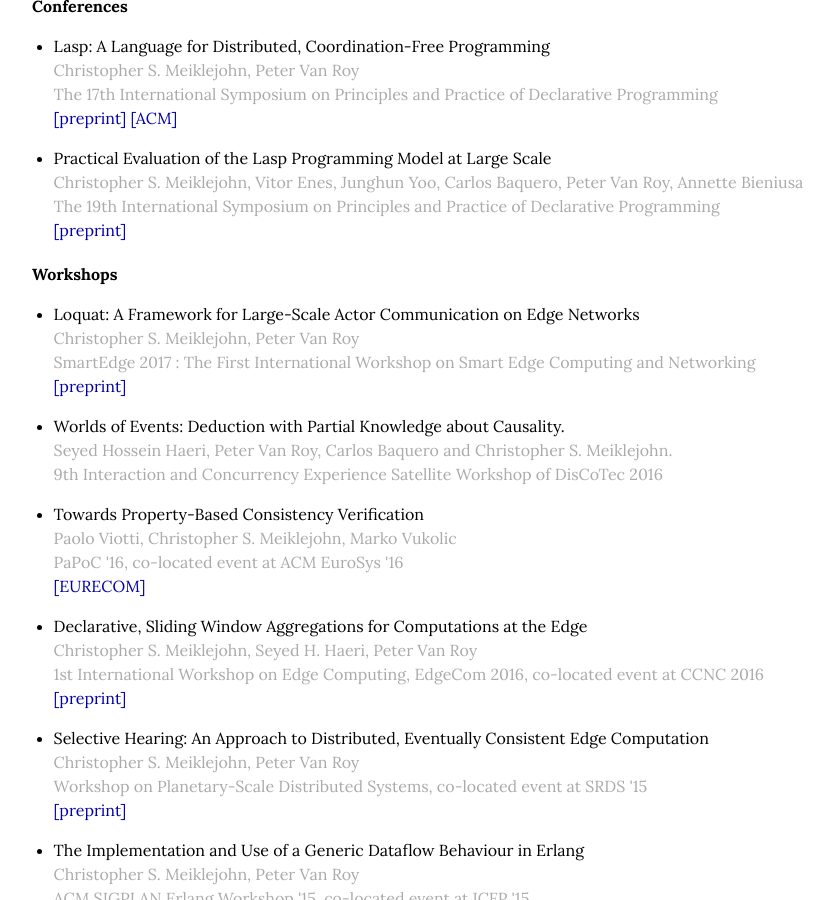
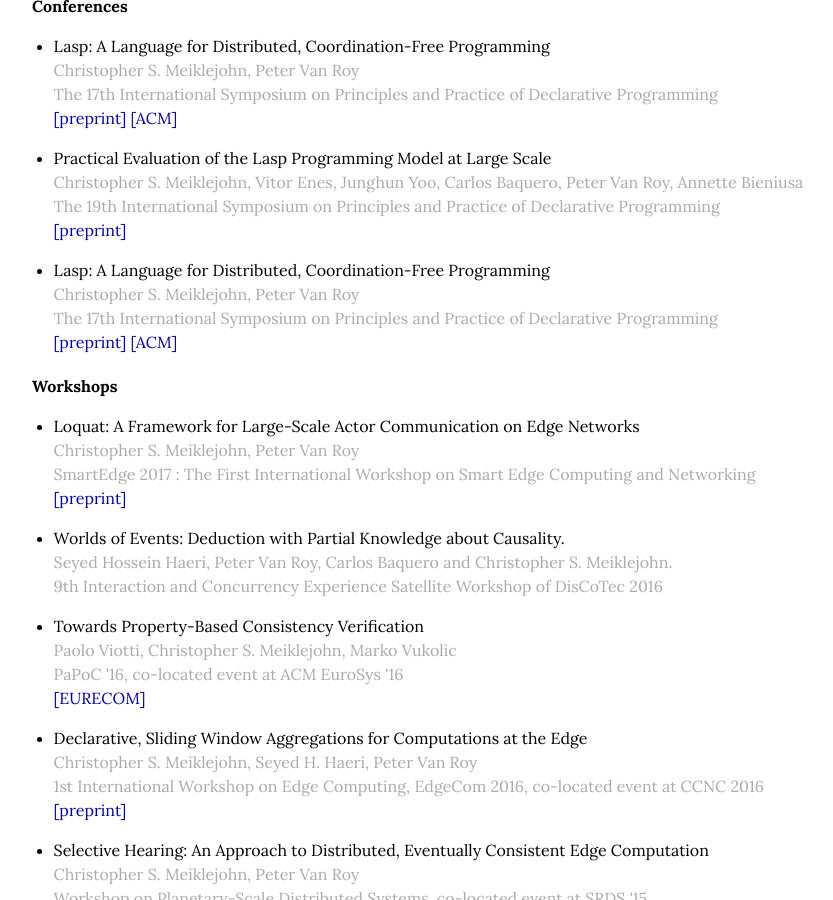
Before and after one commit to cmeiklejohn/cmeiklejohn.github.io, a Jekyll site: the page built from publications.html, in a window 1280 px wide and 900 px high, scrolled down 346 px. Shown: the whole window, without its empty margins (88-921 px from the left). Built offline with Jekyll 4.4.1, drawn with Linux system fonts in a browser that asks for light colours.

```diff
--- a/publications.html
+++ b/publications.html
@@ -36,6 +36,14 @@
         <span class="author">Christopher S. Meiklejohn, Vitor Enes, Junghun Yoo, Carlos Baquero, Peter Van Roy, Annette Bieniusa</span>
         <span class="date">The 19th International Symposium on Principles and Practice of Declarative Programming</span>
         <span><a href="http://christophermeiklejohn.com/publications/ppdp-2017-preprint.pdf">[preprint]</a></span>
+      </p>
+    </li>
+    <li>
+      <p>
+        Lasp: A Language for Distributed, Coordination-Free Programming
+        <span class="author">Christopher S. Meiklejohn, Peter Van Roy</span>
+        <span class="date">The 17th International Symposium on Principles and Practice of Declarative Programming</span>
+        <span><a href="http://christophermeiklejohn.com/publications/ppdp-2015-preprint.pdf">[preprint]</a> <a href="http://dl.acm.org/citation.cfm?id=2790525">[ACM]</a></span>
       </p>
     </li>
   </ul>
```
